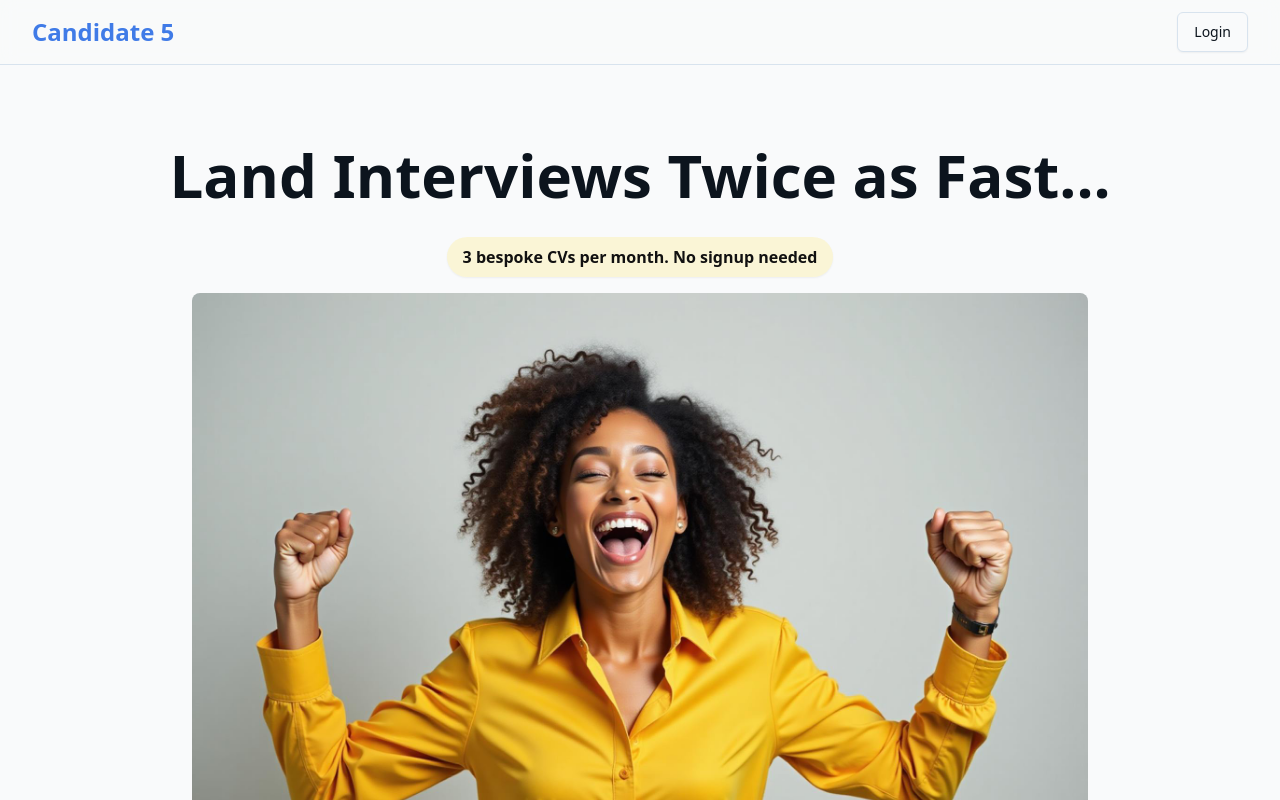
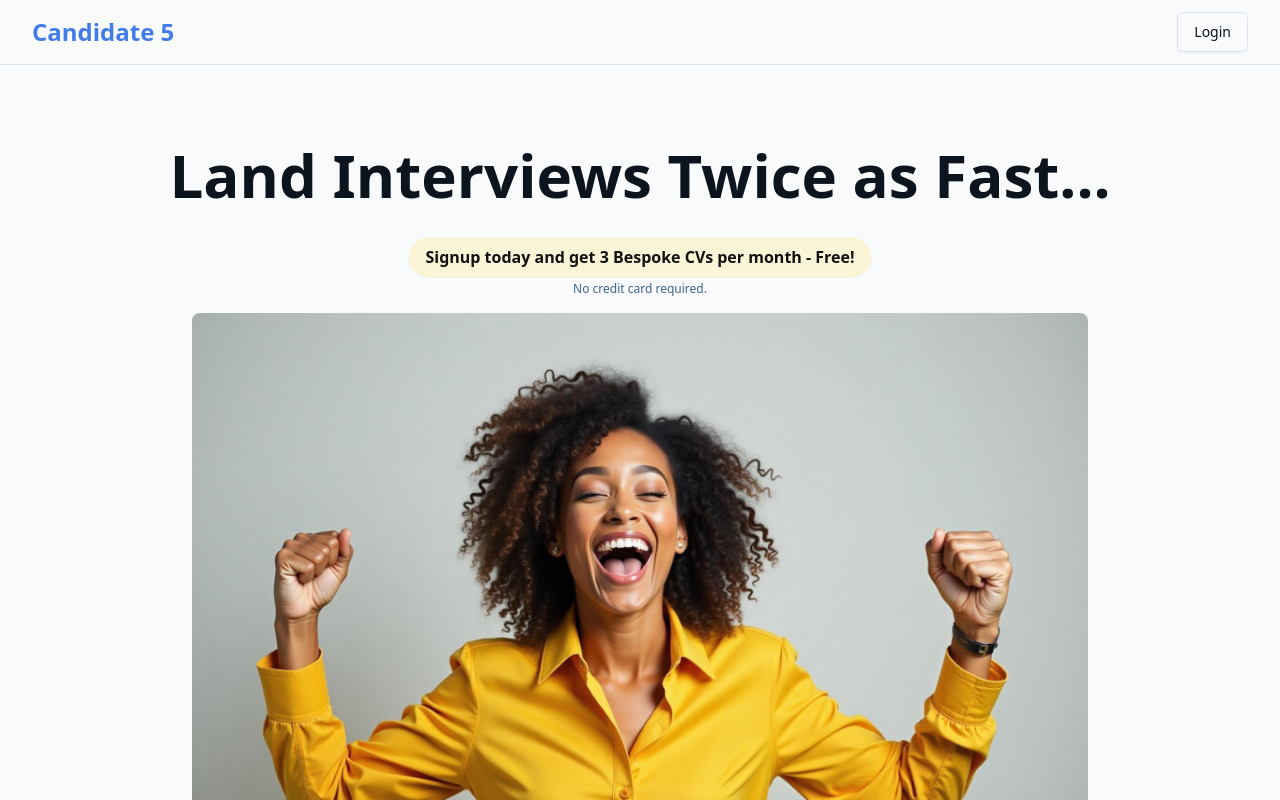
Before and after one commit to Kunle123/C5Frontend, a React (Vite) app in the folder frontend/: page / in a window 1280 px wide. Shown: the top 800 px of the page. Built offline with nearby package versions, Linux system fonts and the light colour scheme; no server answers.

Commit message:
feat: update badge text and add subtext for free CV offer

```diff
--- a/frontend/src/components/NewLanding.tsx
+++ b/frontend/src/components/NewLanding.tsx
@@ -35,10 +35,11 @@ export const NewLanding = () => {
             <h1 className="text-4xl md:text-6xl font-bold mb-8">
               Land Interviews Twice as Fast...
             </h1>
-            <div className="flex justify-center mb-4">
+            <div className="flex flex-col items-center justify-center mb-4">
               <Link to="/signup" className="rounded-full px-4 py-2 text-base shadow-sm font-semibold transition-colors duration-200" style={{ background: 'rgba(255, 215, 0, 0.15)', color: '#111' }}>
-                3 bespoke CVs per month. No signup needed
+                Signup today and get 3 Bespoke CVs per month - Free!
               </Link>
+              <span className="text-xs text-muted-foreground mt-1">No credit card required.</span>
             </div>
 
             {/* Hero Image */}
```
